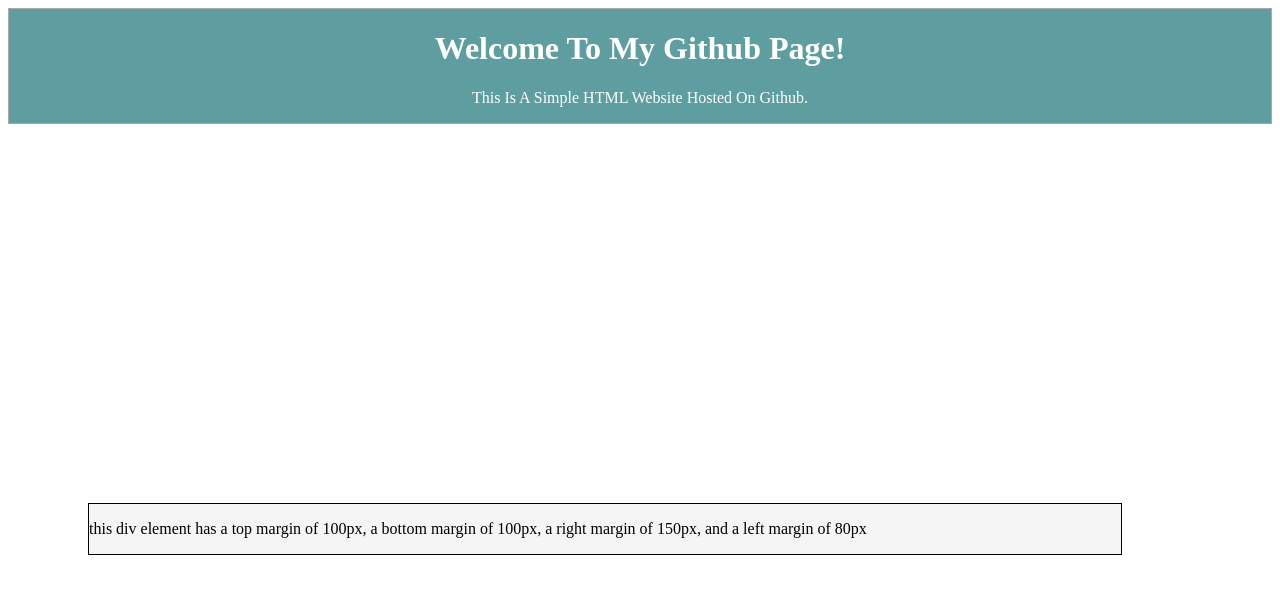
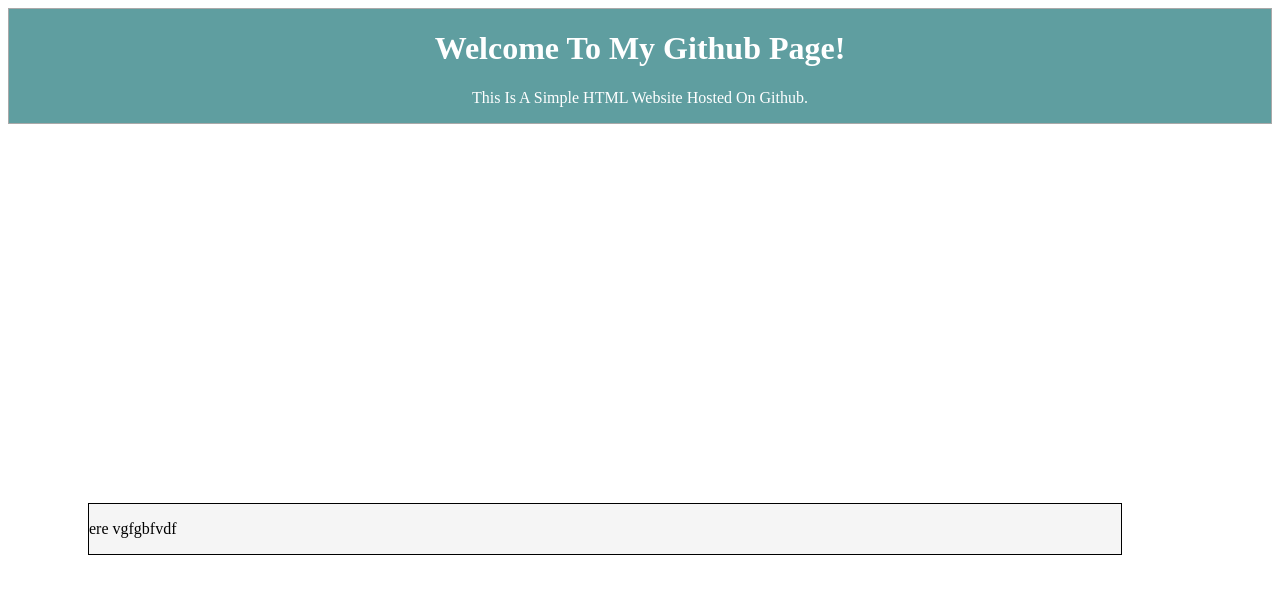
Before and after one commit to raspberrypigaming/Test, a plain HTML site: page index.html in a window 1280 px wide. Drawn offline with Linux system fonts and the light colour scheme.

Commit message:
delete div1

```diff
--- a/index.html
+++ b/index.html
@@ -12,15 +12,9 @@
         <p>This Is A Simple HTML Website Hosted On Github.</p>
     </div>
     <!-- Margin? -->
-    <div>
         <div id="margin1">
-            <p>this div element has a top margin of 100px, a bottom
-            margin of 100px, a right margin of 150px, and a
-            left margin of 80px
-            </p>
+            <p>ere vgfgbfvdf</p>
         </div>
-
-    </div>
 
 </body>
 </html>
```
